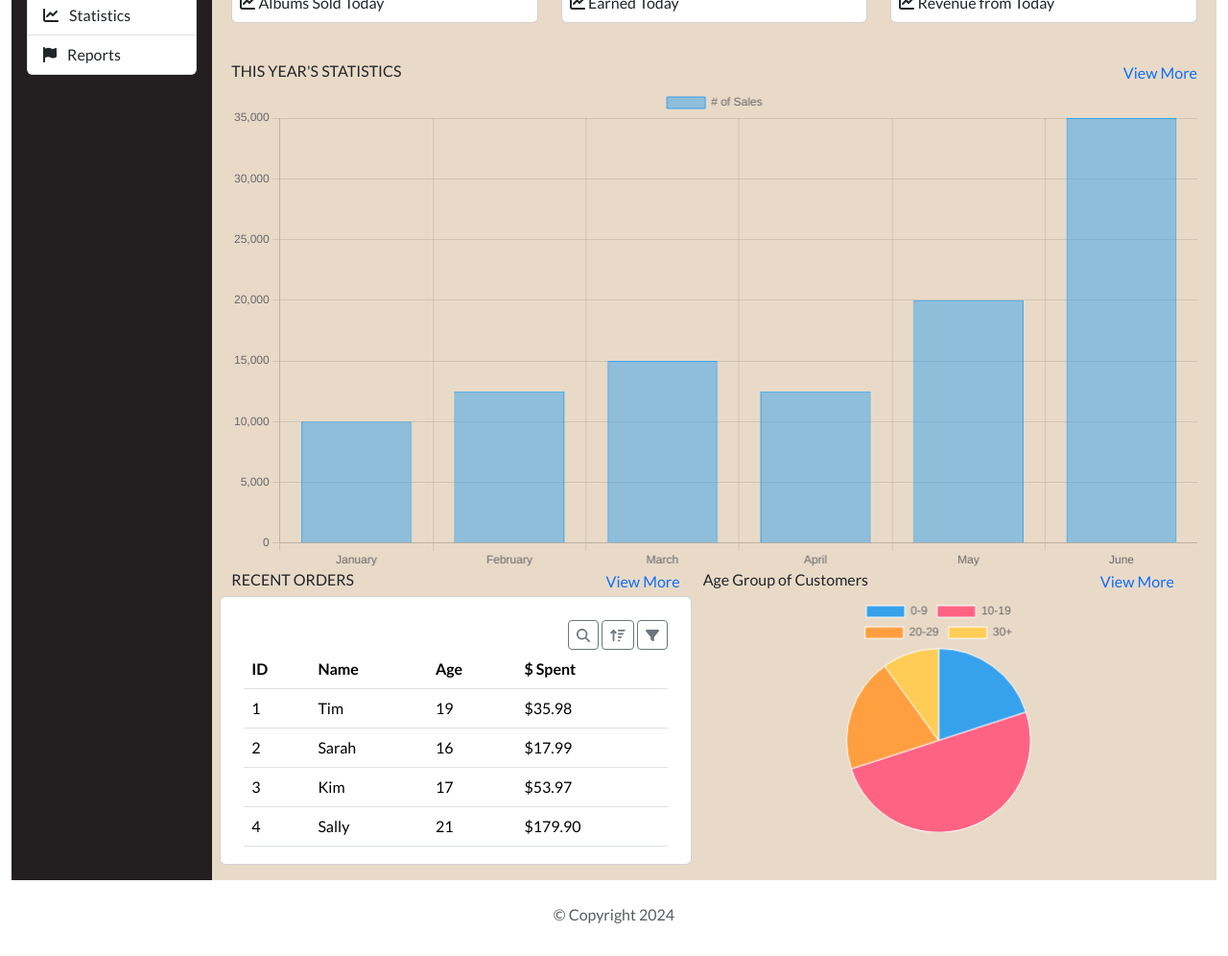
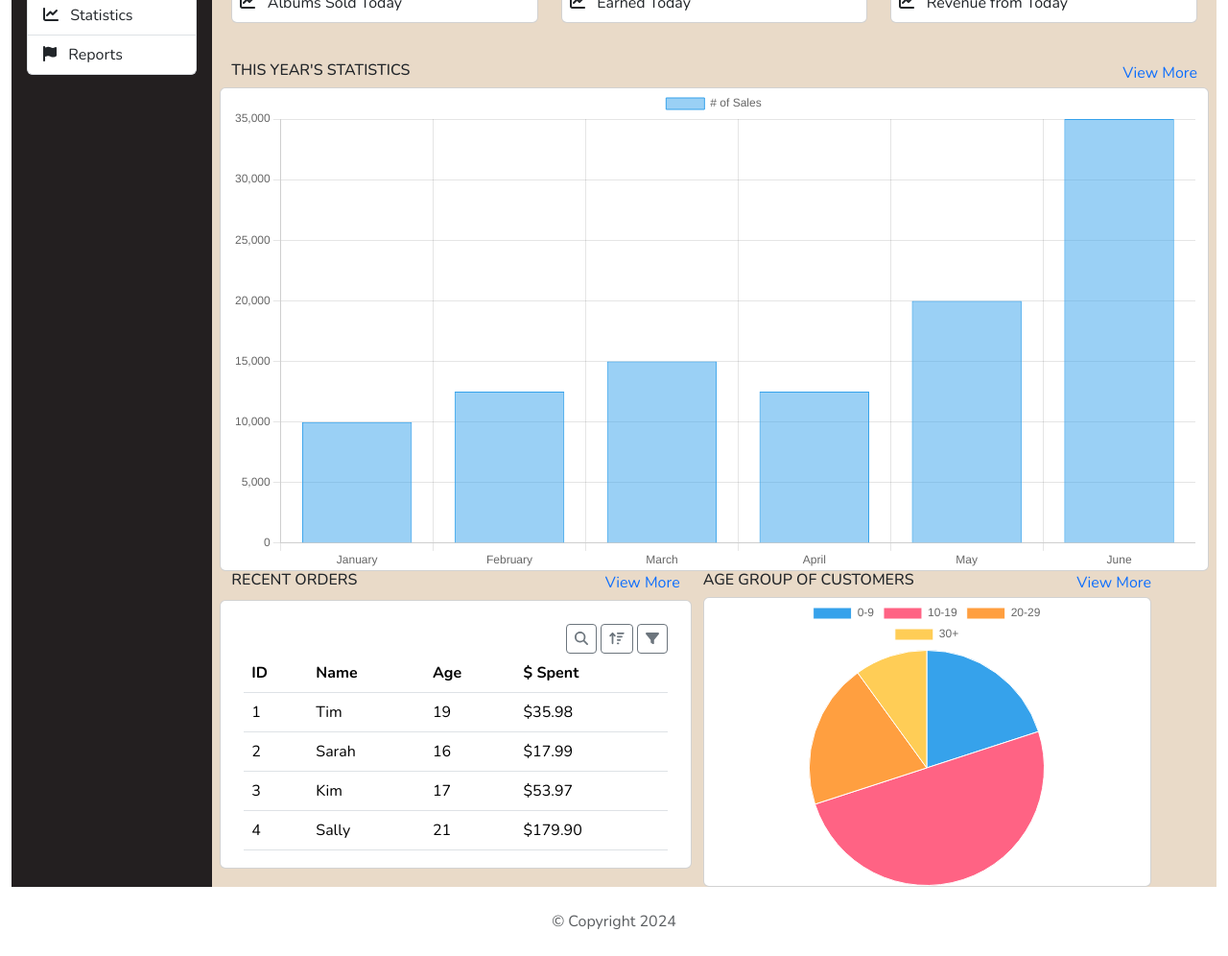
Before and after one commit to shumonkeyy/tunicles, a plain HTML site: page admin/index.html in a window 1280 px wide. Shown: the part 196-1192 px from the top of the page at 96% size. Drawn offline with nearby package versions, Linux system fonts and the light colour scheme.

Commit message:
card on graphs for admin, spaces between words

```diff
--- a/admin/index.html
+++ b/admin/index.html
@@ -24,7 +24,7 @@
     <link rel="preconnect" href="https://fonts.googleapis.com" />
     <link rel="preconnect" href="https://fonts.gstatic.com" crossorigin />
     <link
-      href="https://fonts.googleapis.com/css2?family=Lato:ital,wght@0,100;0,300;0,400;0,700;0,900;1,100;1,300;1,400;1,700;1,900&display=swap"
+      href="https://fonts.googleapis.com/css2?family=Nunito:ital,wght@0,200..1000;1,200..1000&display=swap"
       rel="stylesheet"
     />
     <!-- chartjs -->
@@ -36,7 +36,7 @@
     ></script>
     <style>
       * {
-        font-family: "Lato", system-ui;
+        font-family: "Nunito", system-ui;
       }
       .bg-grey {
         background-color: #231f20;
@@ -128,7 +128,7 @@
                   <h3 class="card-title h2">1,250</h3>
                   <span class="text-dark">
                     <i class="fas fa-chart-line"></i>
-                    Albums Sold Today
+                    &nbsp;&nbsp;Albums Sold Today
                   </span>
                 </div>
               </div>
@@ -139,7 +139,7 @@
                   <h3 class="card-title h2">$22,487</h3>
                   <span class="text-dark">
                     <i class="fas fa-chart-line"></i>
-                    Earned Today
+                    &nbsp;&nbsp;Earned Today
                   </span>
                 </div>
               </div>
@@ -150,7 +150,7 @@
                   <h3 class="card-title h2">$10,500</h3>
                   <span class="text-dark">
                     <i class="fas fa-chart-line"></i>
-                    Revenue from Today
+                    &nbsp;&nbsp;Revenue from Today
                   </span>
                 </div>
               </div>
@@ -163,7 +163,8 @@
                 <h2 class="h6 float-start">THIS YEAR'S STATISTICS</h2>
                 <a href="#" class="float-end text-decoration-none">View More</a>
               </div>
-
+            </div>
+            <div class="card">
               <div>
                 <canvas id="myChart"></canvas>
               </div>
@@ -259,12 +260,14 @@
               </div>
             </div>
 
-            <div class="col-md-6">
-              <div>
-                <h2 class="h6 float-start">Age Group of Customers</h2>
+            <div class="row col-md-6">
+              <div class="mx-auto">
+                <h2 class="h6 float-start">AGE GROUP OF CUSTOMERS</h2>
                 <a href="#" class="float-end text-decoration-none">View More</a>
               </div>
-              <div class="pie w-50 mx-auto">
+              <div class="mx-auto">
+                <div class="card">
+                  <div class="pie mx-auto">
                     <div>
                       <canvas id="myChart-b"></canvas>
                     </div>
@@ -280,7 +283,7 @@
                           labels: ["0-9", "10-19", "20-29", "30+"],
                           datasets: [
                             {
-                          label: "Age Group of Customers",
+                              label: "AGE GROUP OF CUSTOMERS",
                               data: [20, 50, 20, 10],
                               borderWidth: 1,
                             },
@@ -288,6 +291,8 @@
                         },
                       });
                     </script>
+                  </div>
+                </div>
               </div>
             </div>
           </div>
--- a/style.css
+++ b/style.css
@@ -1,5 +1,5 @@
 * {
-  font-family: "Lato", serif;
+  font-family: "Nunito", serif;
 }
 /* carousel sliders */
 /* navigation bar */
```
Also changed, not shown: index.html (+1 -1 lines), 1 other file. Lines whose indentation alone changed are shown as unchanged.
